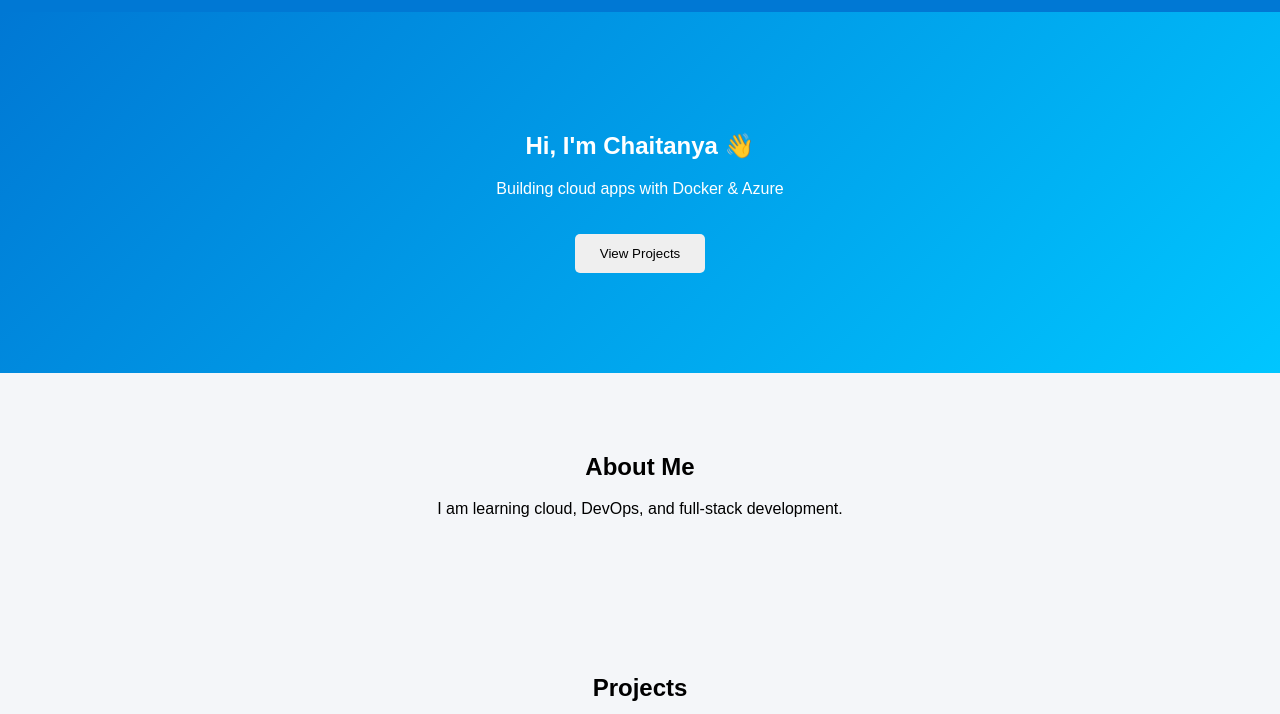
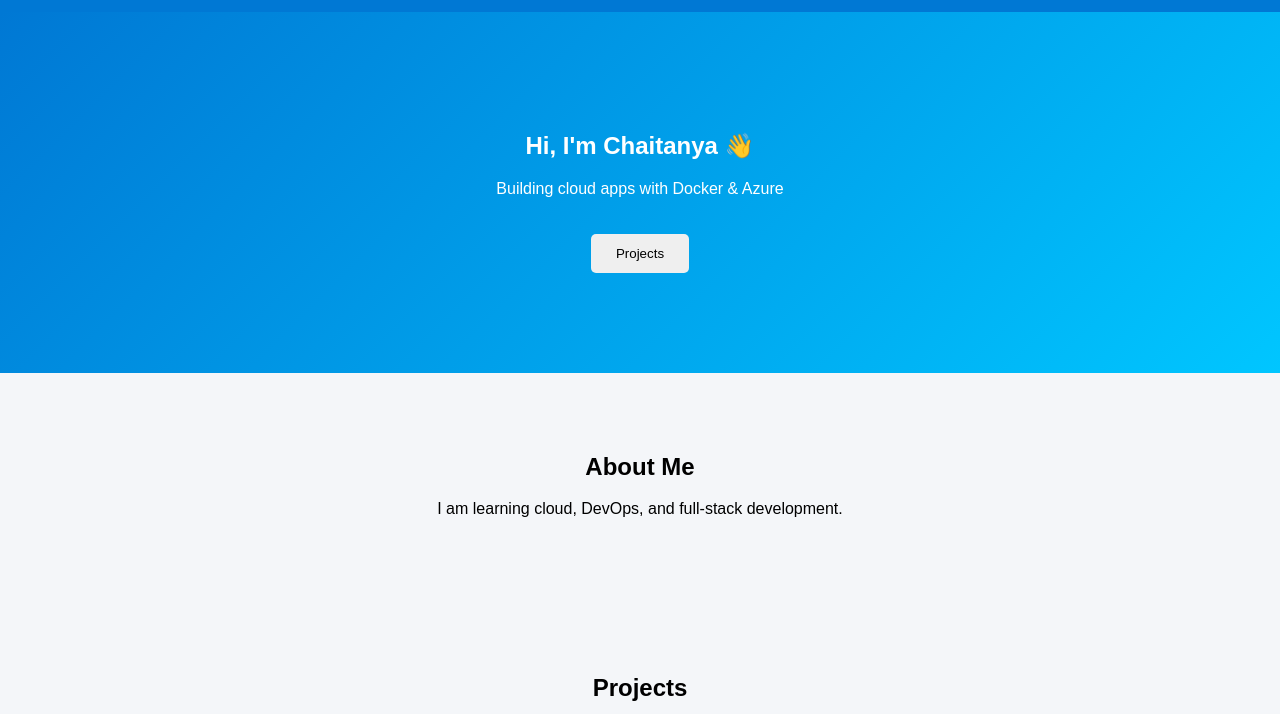
Before and after one commit to chaitanyaasai/azure_website, a plain HTML site: page index.html in a window 1280 px wide. Shown: the part 86-800 px from the top of the page. Drawn offline with Linux system fonts and the light colour scheme.

Commit message:
projects

```diff
--- a/index.html
+++ b/index.html
@@ -19,7 +19,7 @@
     <section class="hero">
       <h1>Hi, I'm Chaitanya 👋</h1>
       <p>Building cloud apps with Docker & Azure</p>
-      <button onclick="scrollToProjects()">View Projects</button>
+      <button onclick="scrollToProjects()">Projects</button>
     </section>
 
     <section id="about" class="section">
```
